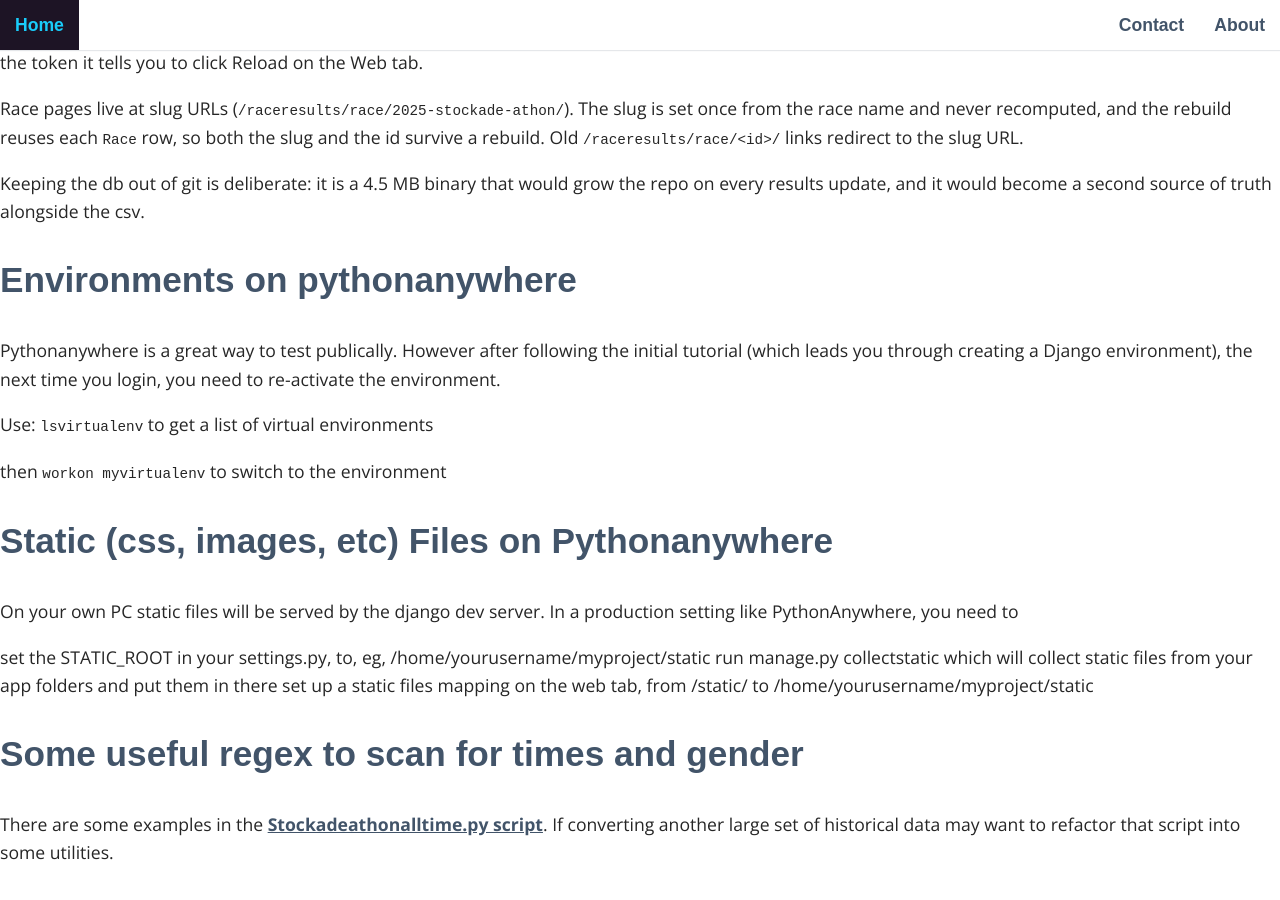
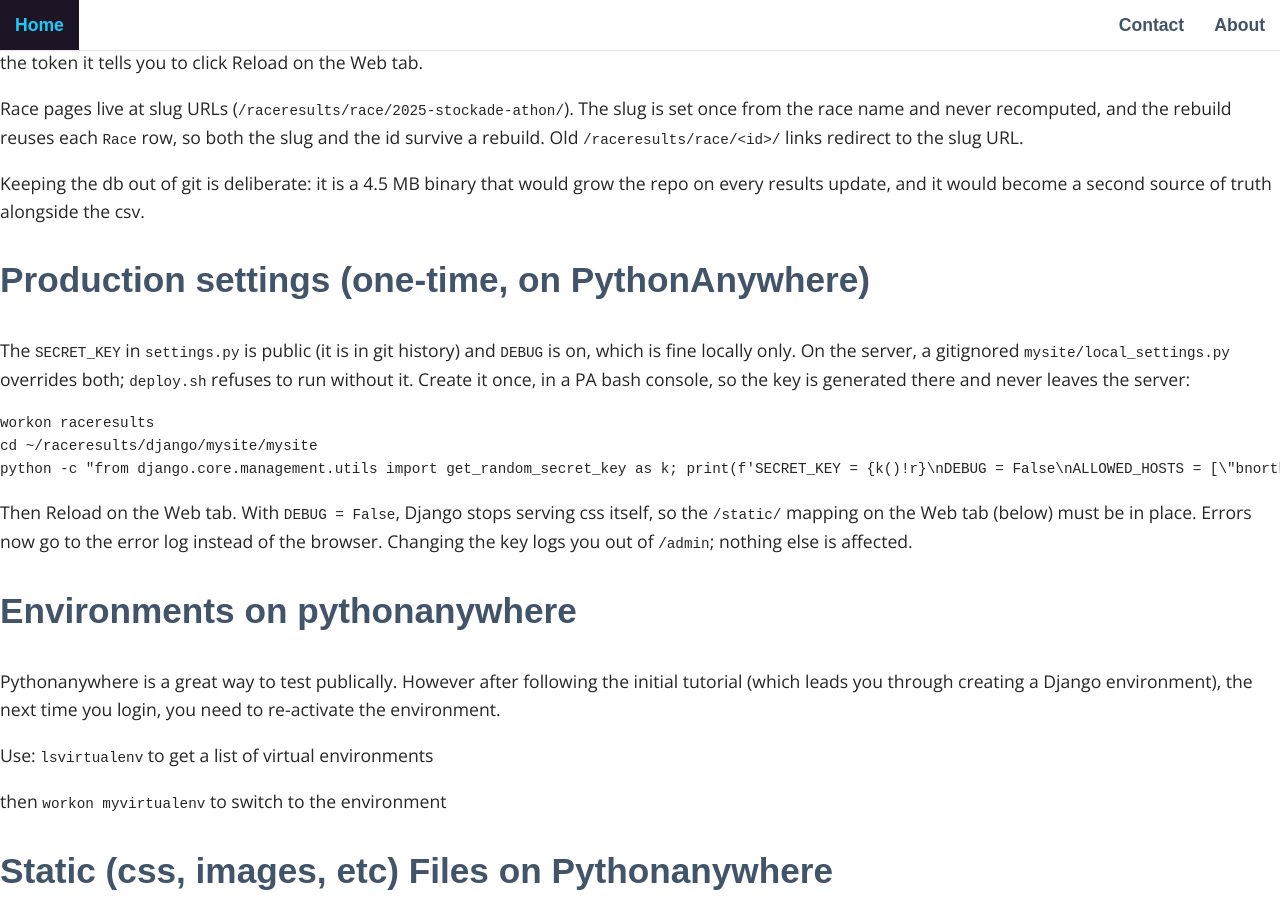
Before and after one commit to bnorthan/raceresults, a Jekyll site: the page built from hints.md, in a window 1280 px wide and 900 px high, scrolled down 2482 px. Built offline with Jekyll 4.4.1, drawn with Linux system fonts in a browser that asks for light colours; some web fonts are replaced; our own code applies the rules of GitHub Pages for plain Markdown files.

Commit message:
Keep the production SECRET_KEY and DEBUG out of git
settings.py imports a gitignored mysite/local_settings.py, which on
PythonAnywhere sets a server-generated SECRET_KEY, DEBUG = False and
ALLOWED_HOSTS. The key in settings.py is public and now local-only.
deploy.sh refuses to run without the file; setup is in hints.md.

Co-Authored-By: Claude Opus 5.5 <noreply@anthropic.com>

````diff
--- a/hints.md
+++ b/hints.md
@@ -112,6 +112,23 @@ to the slug URL.
 Keeping the db out of git is deliberate: it is a 4.5 MB binary that would grow the repo
 on every results update, and it would become a second source of truth alongside the csv.
 
+## Production settings (one-time, on PythonAnywhere)
+
+The `SECRET_KEY` in `settings.py` is public (it is in git history) and `DEBUG` is on, which
+is fine locally only. On the server, a gitignored `mysite/local_settings.py` overrides
+both; `deploy.sh` refuses to run without it. Create it once, in a PA bash console, so the
+key is generated there and never leaves the server:
+
+```bash
+workon raceresults
+cd ~/raceresults/django/mysite/mysite
+python -c "from django.core.management.utils import get_random_secret_key as k; print(f'SECRET_KEY = {k()!r}\nDEBUG = False\nALLOWED_HOSTS = [\"bnorthan.pythonanywhere.com\"]')" > local_settings.py
+```
+
+Then Reload on the Web tab. With `DEBUG = False`, Django stops serving css itself, so the
+`/static/` mapping on the Web tab (below) must be in place. Errors now go to the error log
+instead of the browser. Changing the key logs you out of `/admin`; nothing else is affected.
+
 ## Environments on pythonanywhere
 
 Pythonanywhere is a great way to test publically.  However after following the initial tutorial (which leads you through creating a Django environment), the next time you login, you need to re-activate the environment.
````
Also changed, not shown: 2 other files.
